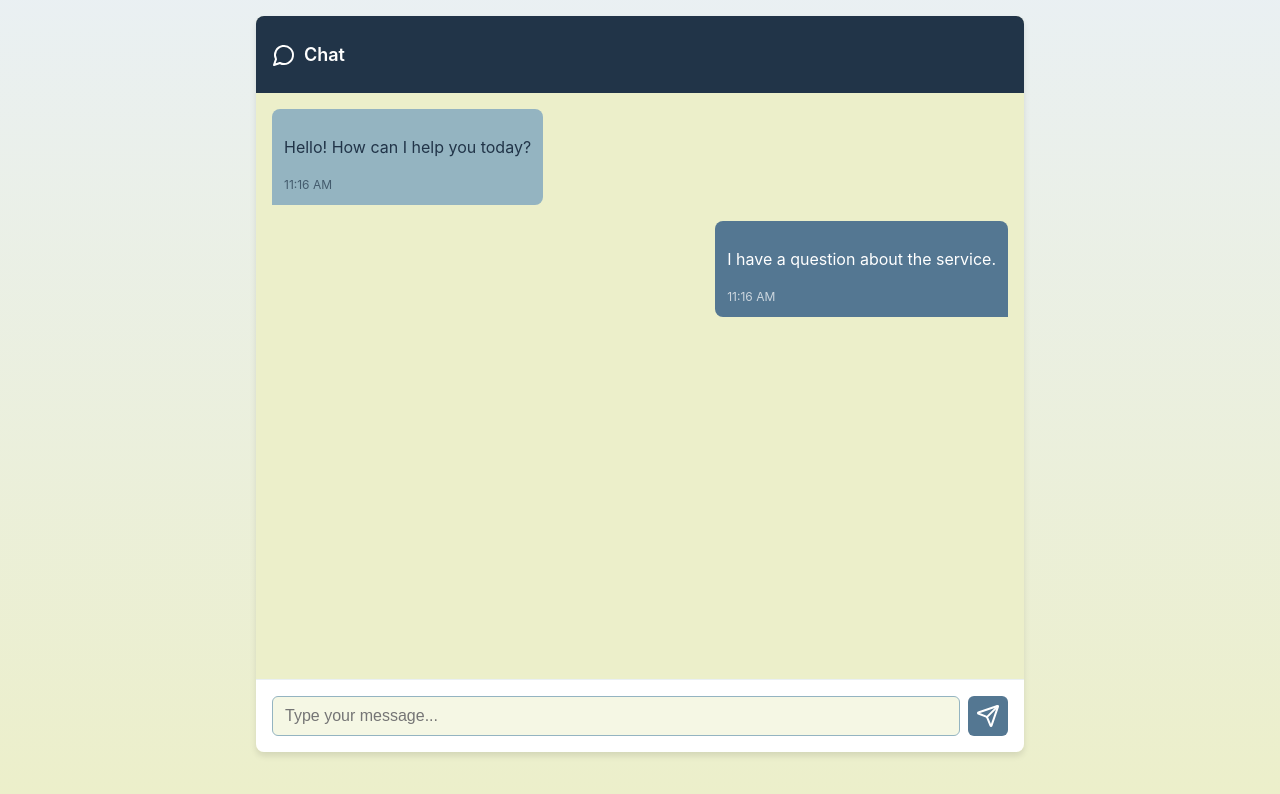
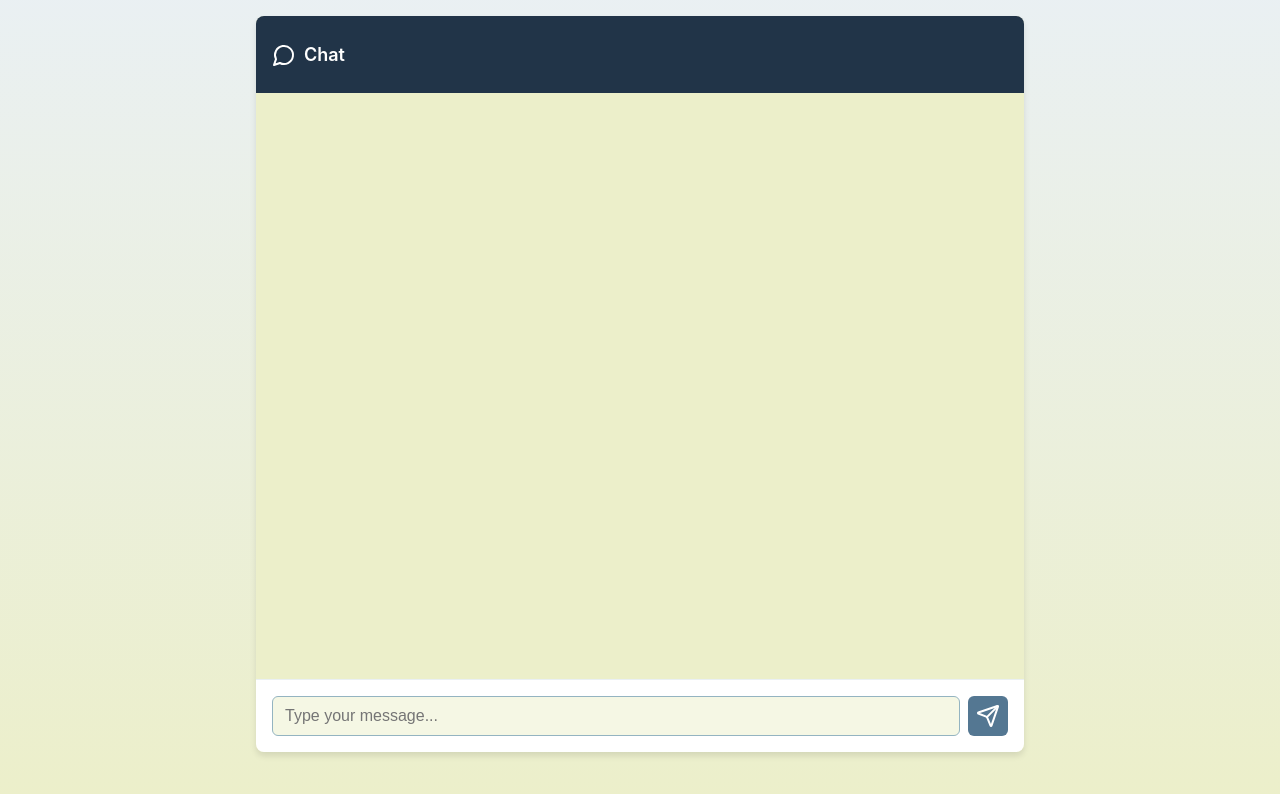
Before and after one commit to hilma-tech/ai-workshop, a React (Vite) app in the folder client/: page / in a window 1280 px wide. Shown: the top 794 px of the page. Built offline with nearby package versions, Linux system fonts and the light colour scheme.

Commit message:
refactor: initialize messages state to an empty array and create Message entity

```diff
--- a/client/src/components/ChatInterface.tsx
+++ b/client/src/components/ChatInterface.tsx
@@ -11,20 +11,7 @@ interface Message {
 }
 
 const ChatInterface = () => {
-  const [messages, setMessages] = useState<Message[]>([
-    {
-      id: 1,
-      text: "Hello! How can I help you today?",
-      isSent: false,
-      timestamp: new Date(),
-    },
-    {
-      id: 2,
-      text: "I have a question about the service.",
-      isSent: true,
-      timestamp: new Date(),
-    },
-  ]);
+  const [messages, setMessages] = useState<Message[]>([]);
   const [newMessage, setNewMessage] = useState("");
 
   const handleSend = () => {
```
Also changed, not shown: 1 other file (tests, documents, lock files or other folders).
